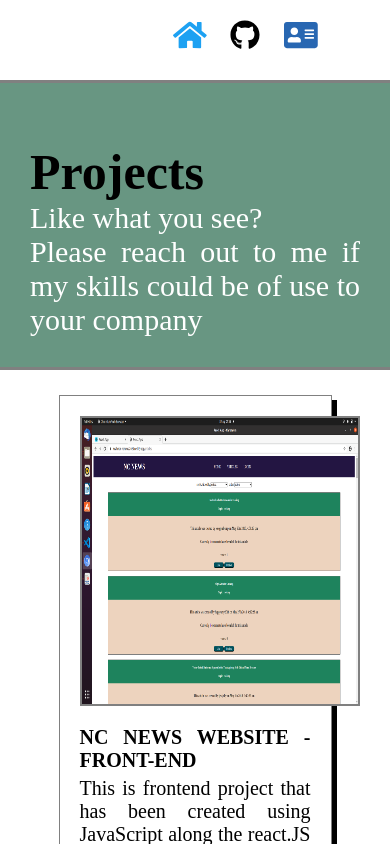
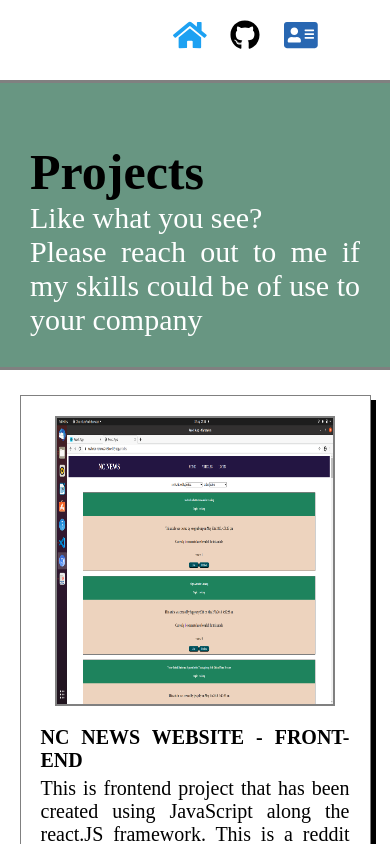
Before and after one commit to mrahman22/my-portfolio-website, a React (Create React App) app: page /projects in a window 390 px wide. Shown: the top 844 px of the page. Built offline with nearby package versions, Linux system fonts and the light colour scheme; the HTML template or start-up script is replaced by a standard one; a web font is replaced by a local one.

Commit message:
making projects more responsive to mobile devices

```diff
--- a/src/App.css
+++ b/src/App.css
@@ -461,7 +461,12 @@ label.logo {
 }
 
 
+@media only screen and (max-width: 430px) {
 
+  .project-info {
+    width: 90vw;
+  }
+}
 
 
 
```
